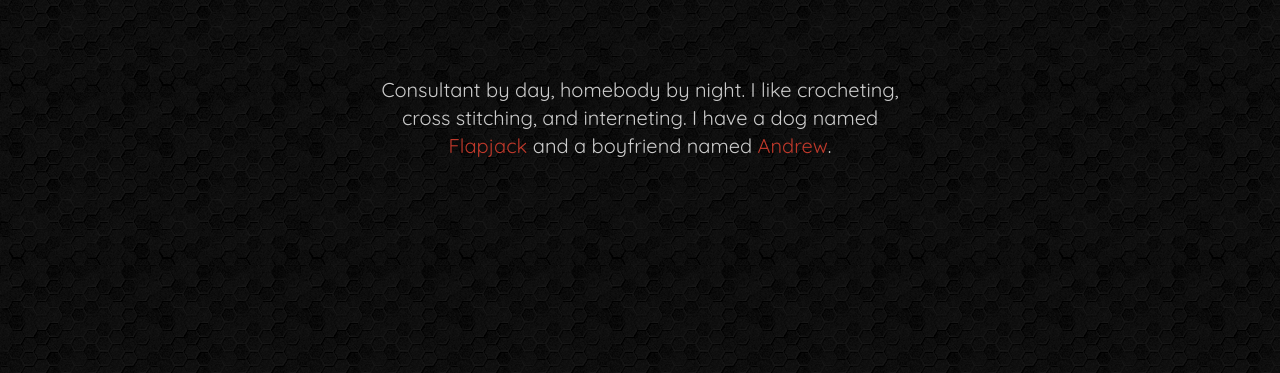
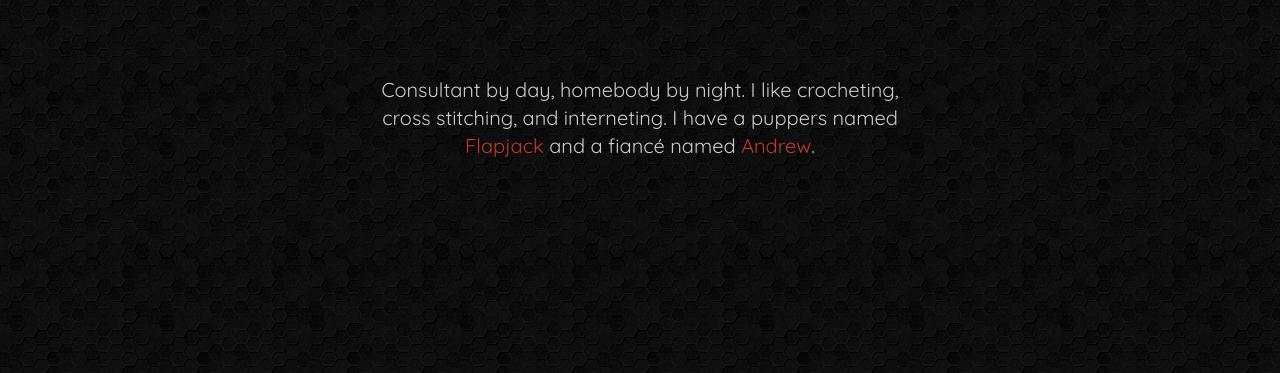
Before and after one commit to ardouglass/soetand.io, a plain HTML site: page index.html in a window 1280 px wide. Shown: the part 427-800 px from the top of the page. Drawn offline with nearby package versions, Linux system fonts and the light colour scheme.

Commit message:
Update index.html

```diff
--- a/index.html
+++ b/index.html
@@ -52,7 +52,7 @@
     	<div class="row w centered">
     		<br>
     		<div class="col-lg-6 col-lg-offset-3">
-    			<p>Consultant by day, homebody by night. I like crocheting, cross stitching, and interneting. I have a dog named <a href="http://packdog.com/flapjackdoodle">Flapjack</a> and a boyfriend named <a href="http://dou.glass/">Andrew</a>.</p>
+    			<p>Consultant by day, homebody by night. I like crocheting, cross stitching, and interneting. I have a puppers named <a href="http://packdog.com/flapjackdoodle">Flapjack</a> and a fiancé named <a href="http://dou.glass/">Andrew</a>.</p>
     		</div>
     	</div>
     </div>
```
